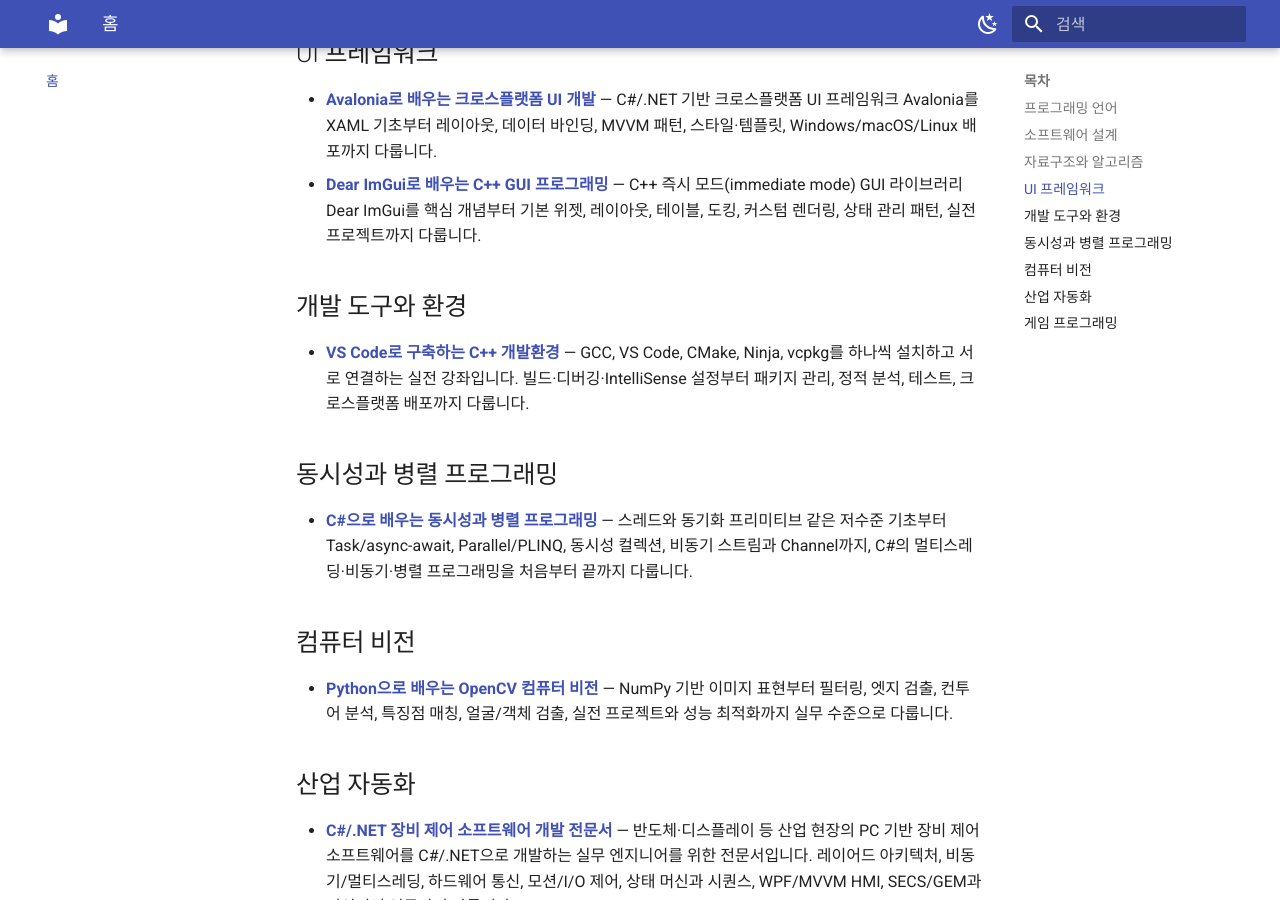
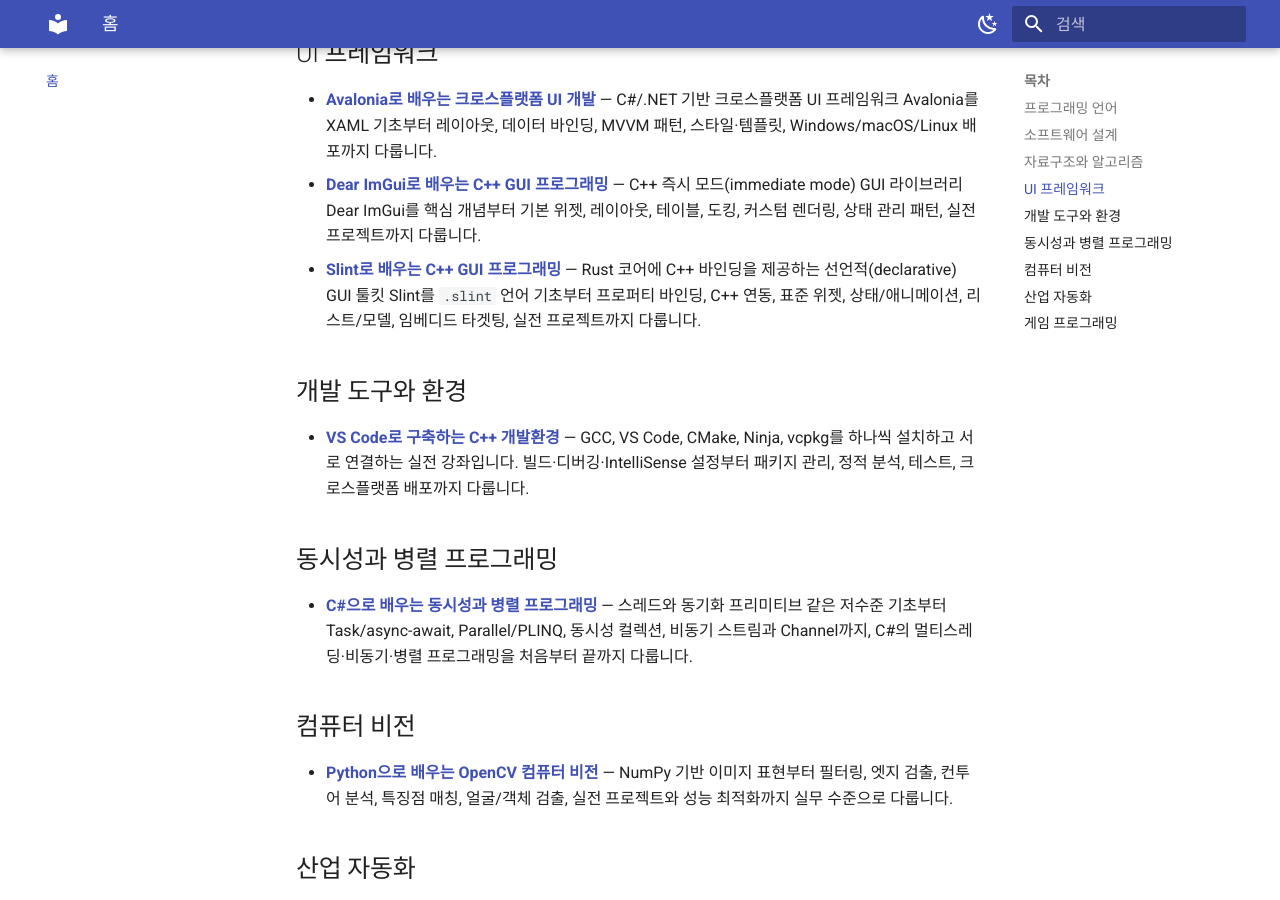
Before and after one commit to sim511777/books, an MkDocs documentation site: the page built from Programming/index.md, in a window 1280 px wide and 900 px high, scrolled down 1581 px. Built offline with MkDocs 1.6.1 and Material for MkDocs 9.7.7, drawn with Linux system fonts in a browser that asks for light colours.

Commit message:
add Slint to site nav and landing page

```diff
--- a/Programming/index.md
+++ b/Programming/index.md
@@ -37,6 +37,7 @@
 
 - **[Avalonia로 배우는 크로스플랫폼 UI 개발](Avalonia/Avalonia기초/00-목차.md)** — C#/.NET 기반 크로스플랫폼 UI 프레임워크 Avalonia를 XAML 기초부터 레이아웃, 데이터 바인딩, MVVM 패턴, 스타일·템플릿, Windows/macOS/Linux 배포까지 다룹니다.
 - **[Dear ImGui로 배우는 C++ GUI 프로그래밍](ImGui/ImGui기초/00-목차.md)** — C++ 즉시 모드(immediate mode) GUI 라이브러리 Dear ImGui를 핵심 개념부터 기본 위젯, 레이아웃, 테이블, 도킹, 커스텀 렌더링, 상태 관리 패턴, 실전 프로젝트까지 다룹니다.
+- **[Slint로 배우는 C++ GUI 프로그래밍](Slint/Slint기초/00-목차.md)** — Rust 코어에 C++ 바인딩을 제공하는 선언적(declarative) GUI 툴킷 Slint를 `.slint` 언어 기초부터 프로퍼티 바인딩, C++ 연동, 표준 위젯, 상태/애니메이션, 리스트/모델, 임베디드 타겟팅, 실전 프로젝트까지 다룹니다.
 
 ## 개발 도구와 환경
 
--- a/mkdocs.yml
+++ b/mkdocs.yml
@@ -74,6 +74,7 @@ nav:
   - UI 프레임워크:
       - "Avalonia (C#)": Avalonia/Avalonia기초/00-목차.md
       - "Dear ImGui (C++)": ImGui/ImGui기초/00-목차.md
+      - "Slint (C++)": Slint/Slint기초/00-목차.md
   - 개발 도구와 환경:
       - "VS Code로 구축하는 C++ 개발환경": Languages/Cpp/CppVSCode개발환경/00-목차.md
   - 동시성과 병렬 프로그래밍:
```
